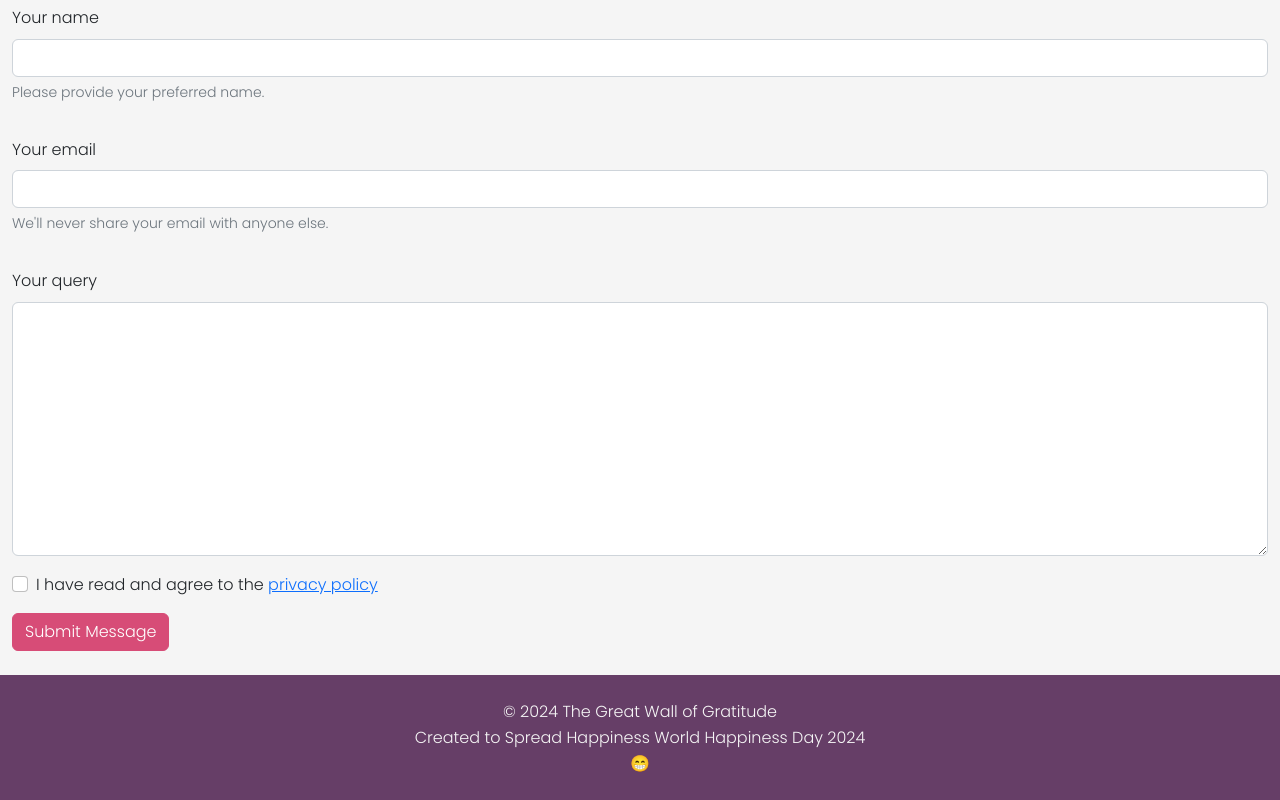
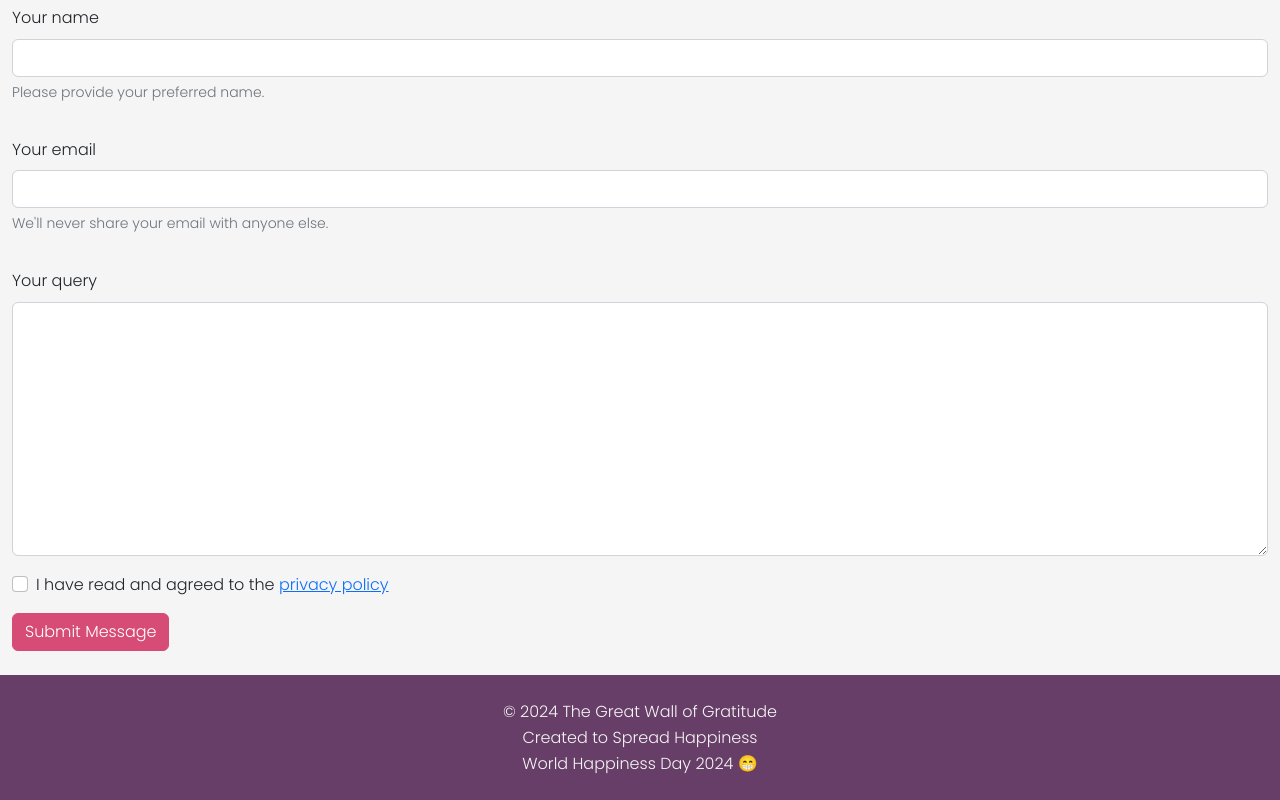
Before and after one commit to VCGithubCode/Gratidudes, a plain HTML site: page contact.html in a window 1280 px wide. Shown: the part 362-1162 px from the top of the page. Drawn offline with nearby package versions, Linux system fonts and the light colour scheme.

Commit message:
Update contact.html
Fix typographical error in privacy statement

```diff
--- a/contact.html
+++ b/contact.html
@@ -119,7 +119,7 @@
 
         <div class="mb-3 form-check">
           <input type="checkbox" class="form-check-input" id="exampleCheck1" required>
-          <label class="form-check-label" for="exampleCheck1">I have read and agree to the <a
+          <label class="form-check-label" for="exampleCheck1">I have read and agreed to the <a
               href="https://www.termsfeed.com/live/fabff9bf-356e-4897-943b-4322ed3624ed">privacy
               policy</a></label>
         </div>
@@ -136,8 +136,8 @@
   <footer class="footer py-4">
     <div class="container">
       <p class="text-center">&copy; 2024 The Great Wall of Gratitude</p>
-      <p class="text-center">Created to Spread Happiness World Happiness Day 2024</p>
-      <p class="text-center">&#x1F601;</p>
+      <p class="text-center">Created to Spread Happiness</p>
+      <p class="text-center"> World Happiness Day 2024 &#x1F601;</p>
     </div>
   </footer>
 
```
